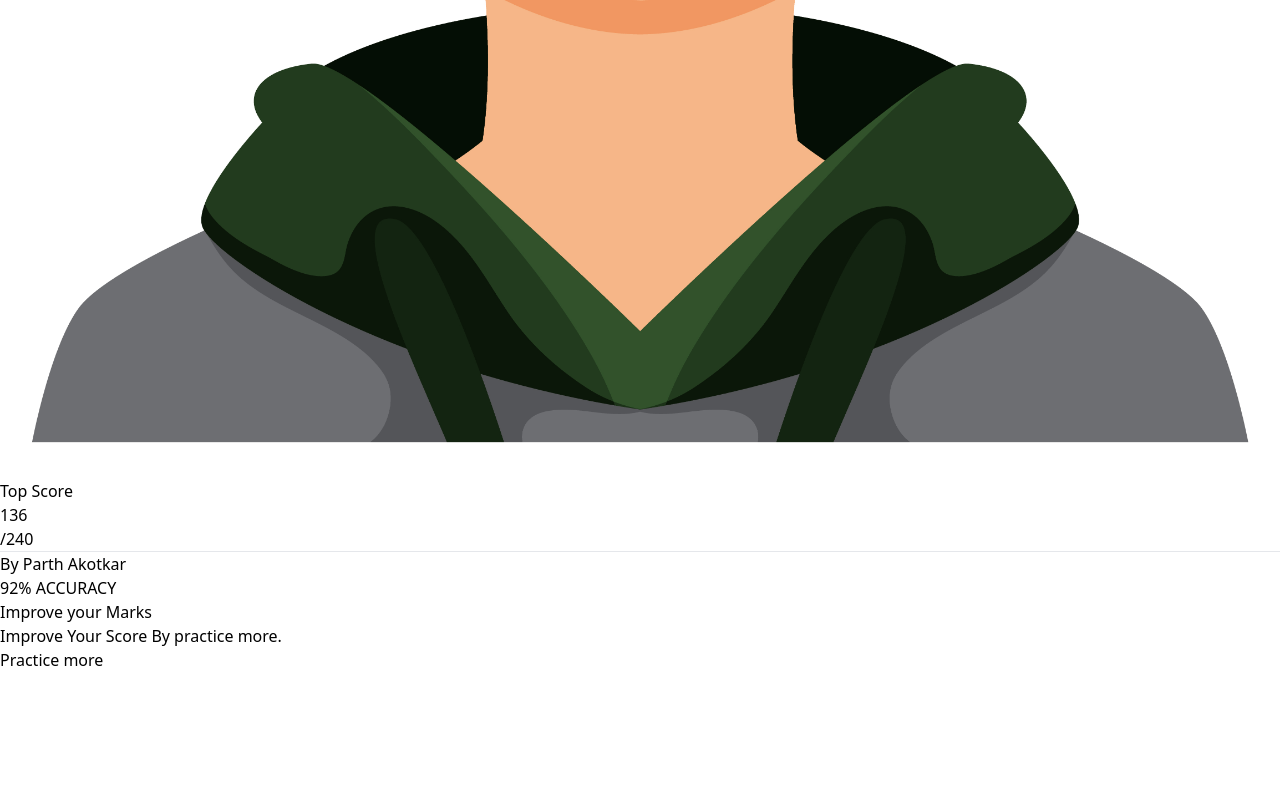
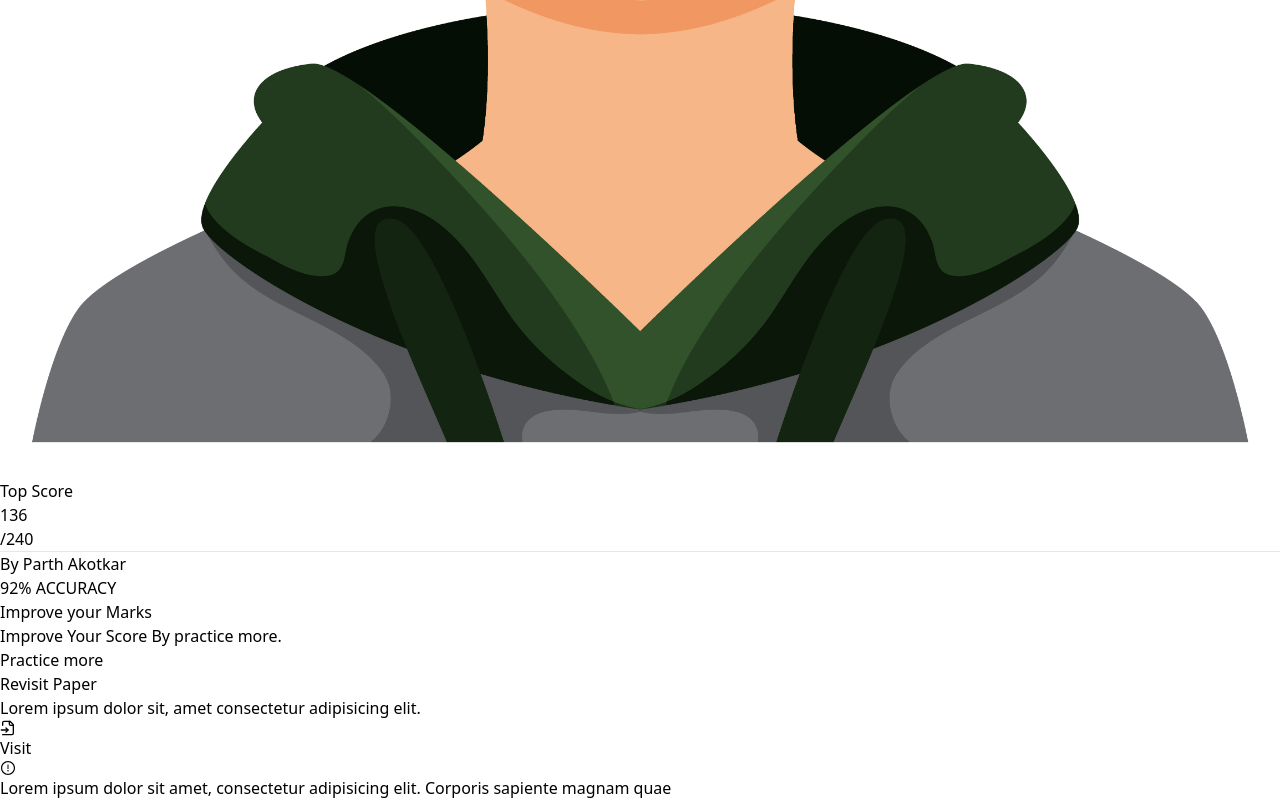
Before and after one commit to Abdullah-Az-Zahur/first-bench-assignment, a React (Vite) app: page / in a window 1280 px wide. Shown: the part 2841-3641 px from the top of the page. Before the commit the page ends 3513 px from the top, so only its background shows below. Built offline with nearby package versions, Linux system fonts and the light colour scheme.

Commit message:
Complete : left section

```diff
--- a/src/pages/Home/Home/Home.jsx
+++ b/src/pages/Home/Home/Home.jsx
@@ -1,13 +1,15 @@
 import { MdOutlineNoteAlt } from "react-icons/md";
 import note from "../../../assets/image/note.jpg";
 import user from "../../../assets/image/user.jpg";
+import { LuFileInput } from "react-icons/lu";
+import { AiOutlineExclamationCircle } from "react-icons/ai";
 
 const Home = () => {
   return (
-    <div className="container mx-auto pt-5">
+    <div className="container mx-auto py-5">
       {/* Left Side section  */}
       <section className="w-1/4 bg-indigo-50 rounded-xl border-2">
-        <div>
+        <div className="">
           <img src={note} alt="" className="p-7" />
           <h2 className="text-center text-2xl text-indigo-400 font-bold">
             Your Result!
@@ -71,13 +73,43 @@ const Home = () => {
 
             {/* third div */}
 
-              <div className="py-2">
-                <h2 className="font-bold">Improve your Marks</h2>
-                <p className="text-xs text-gray-400 font-bold">Improve Your Score By practice more.</p>
+            <div className="py-2">
+              <h2 className="font-bold">Improve your Marks</h2>
+              <p className="text-xs text-gray-400 font-bold">
+                Improve Your Score By practice more.
+              </p>
 
-              <button type="button " className="bg-indigo-500 text-white w-full rounded mt-8 p-1">Practice more</button>
-              </div>
+              <button
+                type="button "
+                className="bg-indigo-500 text-white w-full rounded mt-8  p-1"
+              >
+                Practice more
+              </button>
+            </div>
+          </div>
 
+          {/* left section secund div */}
+
+          <div className="p-5 m-5 border-2 bg-white rounded-xl">
+            <h2 className="font-bold">Revisit Paper</h2>
+            <p className="text-gray-600 text-sm">
+              Lorem ipsum dolor sit, amet consectetur adipisicing elit.
+            </p>
+            <div className="">
+              <button
+                type="button"
+                className="bg-indigo-500 text-white rounded p-1 my-5 w-5/6 flex items-center justify-center gap-2 mx-auto"
+              >
+                <LuFileInput /> <span>Visit</span>
+              </button>
+            </div>
+            <div className="flex gap-1">
+              <AiOutlineExclamationCircle className="text-gray-400" />
+              <p className="text-xs text-gray-400">
+                Lorem ipsum dolor sit amet, consectetur adipisicing elit.
+                Corporis sapiente magnam quae{" "}
+              </p>
+            </div>
           </div>
         </div>
       </section>
```
